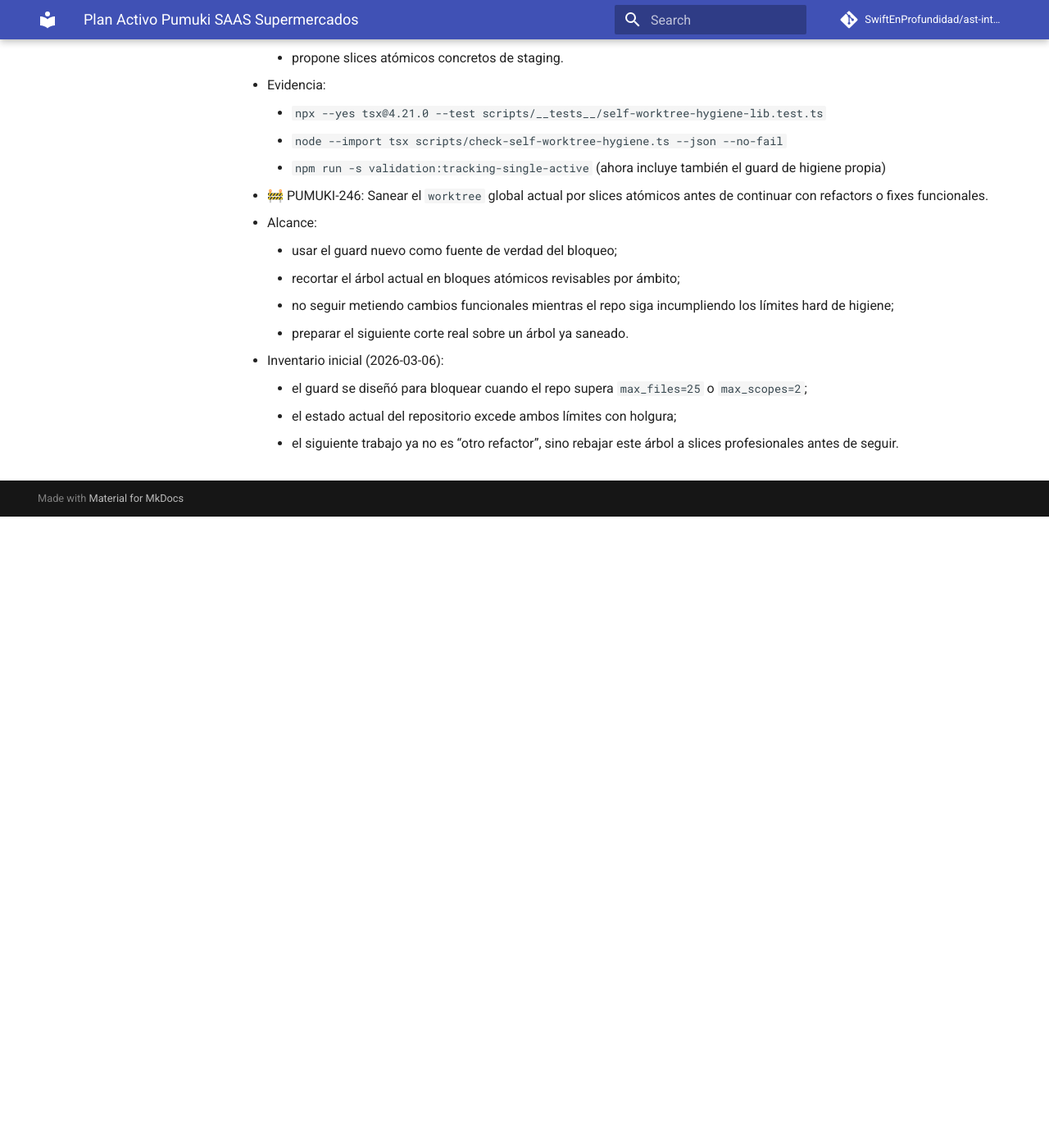
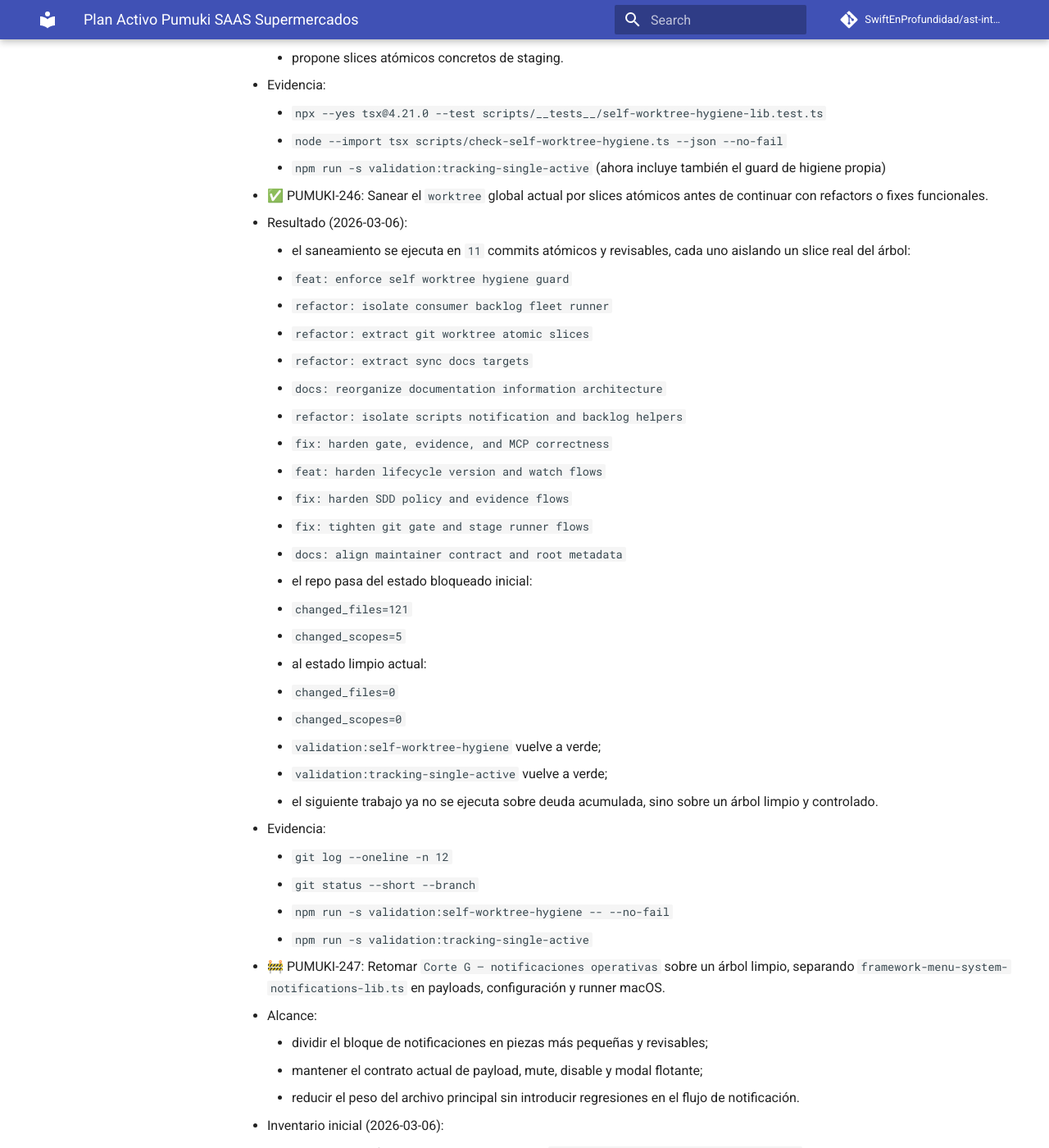
Before and after one commit to SwiftEnProfundidad/ast-intelligence-hooks, an MkDocs documentation site: the page built from docs/tracking/plan-activo-de-trabajo.md, in a window 1280 px wide and 1400 px high, scrolled down 119306 px. Shown: the whole window at 82% size. Built offline with MkDocs 1.6.1 and Material for MkDocs 9.7.7, drawn with Linux system fonts in a browser that asks for light colours; comment, search, counter and statistics services are not loaded; before the commit the page ends 119936 px from its top, so only the background shows below that; some of the changed text lies outside the part shown.

Commit message:
docs(tracking): close PUMUKI-246 and start PUMUKI-247

```diff
--- a/docs/tracking/plan-activo-de-trabajo.md
+++ b/docs/tracking/plan-activo-de-trabajo.md
@@ -3286,13 +3286,41 @@
     - `node --import tsx scripts/check-self-worktree-hygiene.ts --json --no-fail`
     - `npm run -s validation:tracking-single-active` (ahora incluye también el guard de higiene propia)
 
-- 🚧 PUMUKI-246: Sanear el `worktree` global actual por slices atómicos antes de continuar con refactors o fixes funcionales.
+- ✅ PUMUKI-246: Sanear el `worktree` global actual por slices atómicos antes de continuar con refactors o fixes funcionales.
+  - Resultado (2026-03-06):
+    - el saneamiento se ejecuta en `11` commits atómicos y revisables, cada uno aislando un slice real del árbol:
+      - `feat: enforce self worktree hygiene guard`
+      - `refactor: isolate consumer backlog fleet runner`
+      - `refactor: extract git worktree atomic slices`
+      - `refactor: extract sync docs targets`
+      - `docs: reorganize documentation information architecture`
+      - `refactor: isolate scripts notification and backlog helpers`
+      - `fix: harden gate, evidence, and MCP correctness`
+      - `feat: harden lifecycle version and watch flows`
+      - `fix: harden SDD policy and evidence flows`
+      - `fix: tighten git gate and stage runner flows`
+      - `docs: align maintainer contract and root metadata`
+    - el repo pasa del estado bloqueado inicial:
+      - `changed_files=121`
+      - `changed_scopes=5`
+    - al estado limpio actual:
+      - `changed_files=0`
+      - `changed_scopes=0`
+    - `validation:self-worktree-hygiene` vuelve a verde;
+    - `validation:tracking-single-active` vuelve a verde;
+    - el siguiente trabajo ya no se ejecuta sobre deuda acumulada, sino sobre un árbol limpio y controlado.
+  - Evidencia:
+    - `git log --oneline -n 12`
+    - `git status --short --branch`
+    - `npm run -s validation:self-worktree-hygiene -- --no-fail`
+    - `npm run -s validation:tracking-single-active`
+
+- 🚧 PUMUKI-247: Retomar `Corte G — notificaciones operativas` sobre un árbol limpio, separando `framework-menu-system-notifications-lib.ts` en payloads, configuración y runner macOS.
   - Alcance:
-    - usar el guard nuevo como fuente de verdad del bloqueo;
-    - recortar el árbol actual en bloques atómicos revisables por ámbito;
-    - no seguir metiendo cambios funcionales mientras el repo siga incumpliendo los límites hard de higiene;
-    - preparar el siguiente corte real sobre un árbol ya saneado.
+    - dividir el bloque de notificaciones en piezas más pequeñas y revisables;
+    - mantener el contrato actual de payload, mute, disable y modal flotante;
+    - reducir el peso del archivo principal sin introducir regresiones en el flujo de notificación.
   - Inventario inicial (2026-03-06):
-    - el guard se diseñó para bloquear cuando el repo supera `max_files=25` o `max_scopes=2`;
-    - el estado actual del repositorio excede ambos límites con holgura;
-    - el siguiente trabajo ya no es “otro refactor”, sino rebajar este árbol a slices profesionales antes de seguir.
+    - el slice de notificaciones ya no compite con `scripts/watch-consumer-backlog-fleet*`;
+    - el mayor peso vivo del área queda concentrado en `scripts/framework-menu-system-notifications-lib.ts`;
+    - el árbol limpio nos permite atacar este refactor sin volver a violar la higiene hard del repo.
```
Also changed, not shown: docs/tracking/estado-ejecutivo.md (+2 -2 lines).
